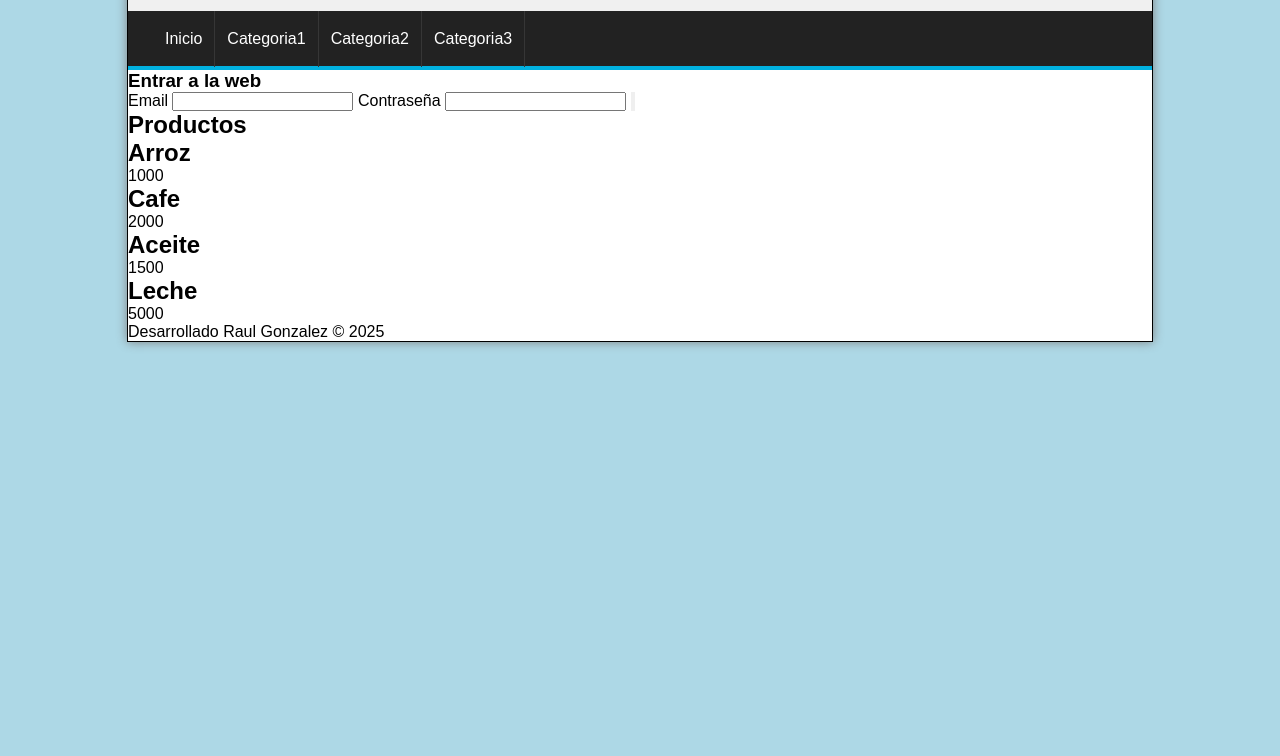
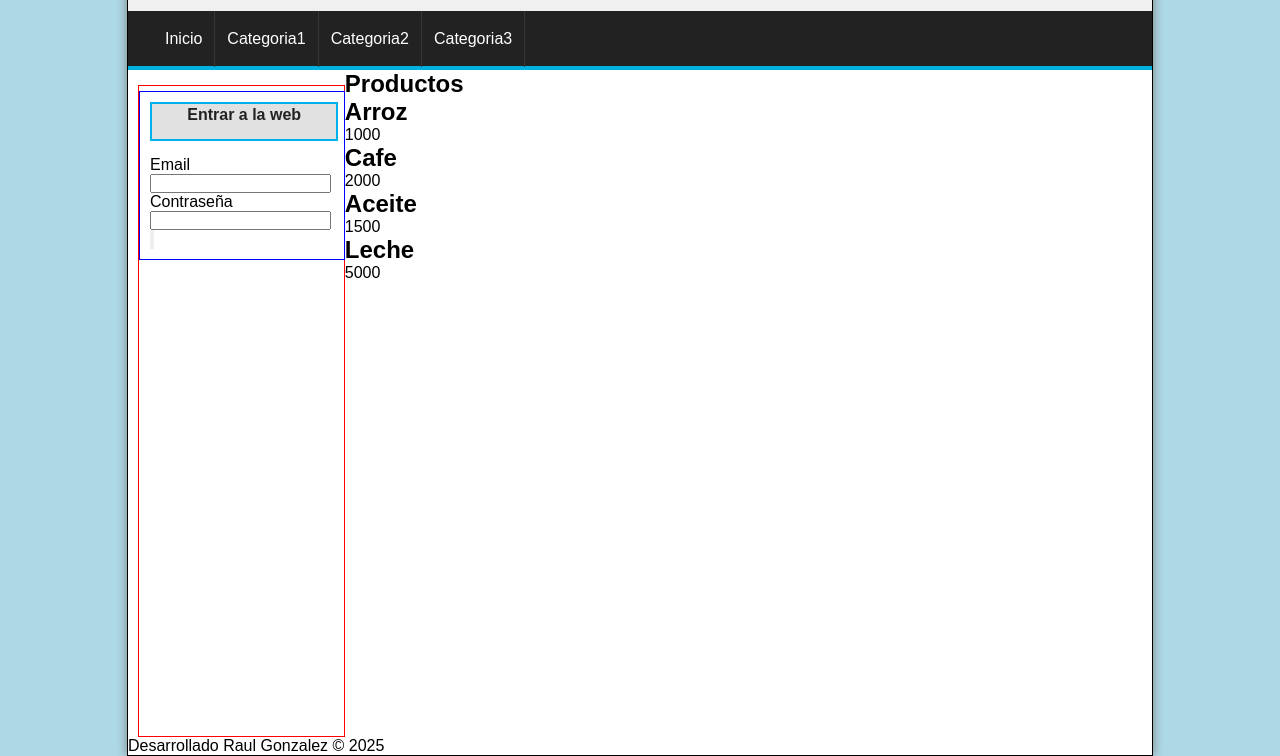
Before and after one commit to Andres1069/ClassMiercoles, a plain HTML site: page index.html in a window 1280 px wide. Shown: the part 172-928 px from the top of the page. Before the commit the page ends 800 px from the top, so only its background shows below. Drawn offline with Linux system fonts and the light colour scheme.

Commit message:
Se modifica CSS hasta lateral h3

```diff
--- a/css/style.css
+++ b/css/style.css
@@ -69,3 +69,42 @@ body {
 #menu a:hover{
     background: #01b1eA;
 }
+
+/*content*/
+#content{
+    margin: 0px auto;
+    overflow: hidden;
+    background: rgb(255, 255, 255);
+}
+
+#lateral{
+    width: 20%;
+    min-height: 650px;
+    float: left;
+    margin-top: 15px;
+    margin-left: 10px;
+    border: 1px solid red;
+}
+
+#lateral .block_aside{
+    display: block;
+    width: 90%;
+    margin: 5px auto;
+    padding: 10px;
+    border: 1px solid blue;
+}
+
+#lateral h3{
+    display: block;
+    color: #222;
+    width: 100%;
+    text-align: center;
+    padding-top: 2px;
+    padding-bottom: 15px;
+    margin-bottom: 15px;
+    font-size: 16px;
+    font-weight: bold;
+    background: #e1e1e1;
+    border: 2px solid #01b1eA;
+
+}
```
